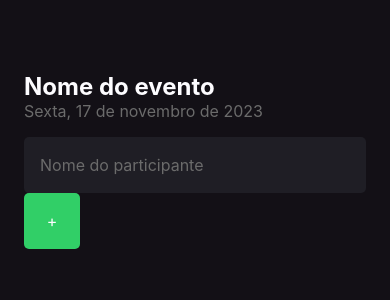
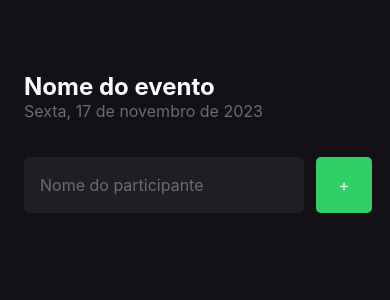
Before and after one commit to manoelvieira0/event-app, a React Native app: screen / in a window 390 px wide. Shown: the top 300 px of the page. Built offline with nearby package versions, Linux system fonts and the light colour scheme.

Commit message:
Criando o Form

```diff
--- a/src/screens/Home/index.tsx
+++ b/src/screens/Home/index.tsx
@@ -2,7 +2,7 @@ import { Text, View, TextInput, TouchableOpacity } from 'react-native';
 import { styles } from './styles';
 
 export function Home() {
-  function handleParticipantAdd(){
+  function handleParticipantAdd() {
     console.log('handleParticipantAdd');
   }
 
@@ -14,17 +14,18 @@ export function Home() {
         Sexta, 17 de novembro de 2023
       </Text>
 
+      <View style={styles.form}>
         <TextInput
           placeholder='Nome do participante'
           placeholderTextColor="#6B6B6B"
           style={styles.input}
         />
-
         <TouchableOpacity style={styles.button} onPress={handleParticipantAdd}>
           <Text style={styles.buttonText}>
             +
           </Text>
         </TouchableOpacity>
       </View>
+    </View>
   );
 }
--- a/src/screens/Home/styles.ts
+++ b/src/screens/Home/styles.ts
@@ -16,6 +16,12 @@ export const styles = StyleSheet.create({
     color: '#6b6b6b',
     fontSize: 16,
   },
+  form: {
+    width: '100%',
+    flexDirection: 'row',
+    marginTop: 36,
+    marginBottom: 42,
+  },
   input: {
     height: 56,
     backgroundColor: '#1F1E25',
@@ -23,7 +29,8 @@ export const styles = StyleSheet.create({
     fontSize: 16,
     borderRadius: 5,
     padding: 16,
-    marginTop: 16
+    marginRight: 12,
+    flex: 1,
   },
   button: {
     height: 56,
```
Lines whose indentation alone changed are shown as unchanged.
